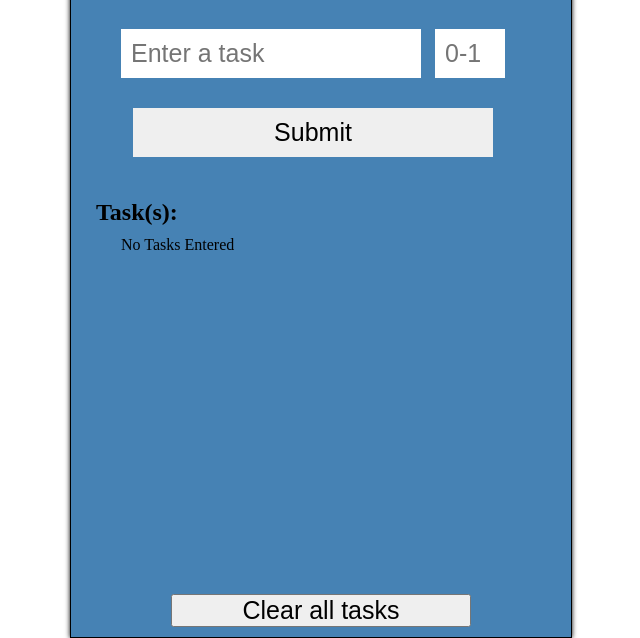
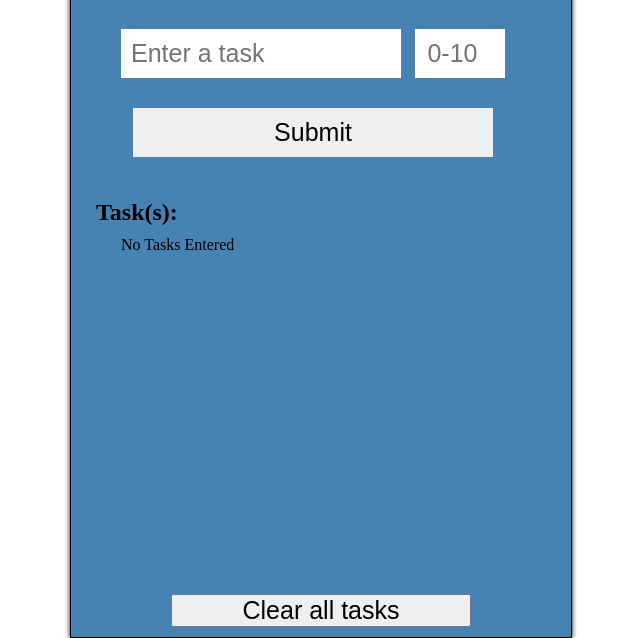
Before and after one commit to Shehu-Muhammad/Module_Six_FE, a plain HTML site: page index.html in a window 1280 px wide. Shown: the part 164-802 px from the top of the page, without its empty margins (319-959 px from the left). Drawn offline with Linux system fonts and the light colour scheme.

Commit message:
fixed input type = number being cut off

```diff
--- a/css/main.css
+++ b/css/main.css
@@ -26,13 +26,13 @@ input {
 }
 
 input[type="text"] {
-    width: 70%;
+    width: 65%;
     margin-right: 10px;
     padding: 10px;
 }
 
 input[type="number"] {
-    width: 50px;
+    width: 70px;
     text-align: center;
     padding: 10px;
 }
```
